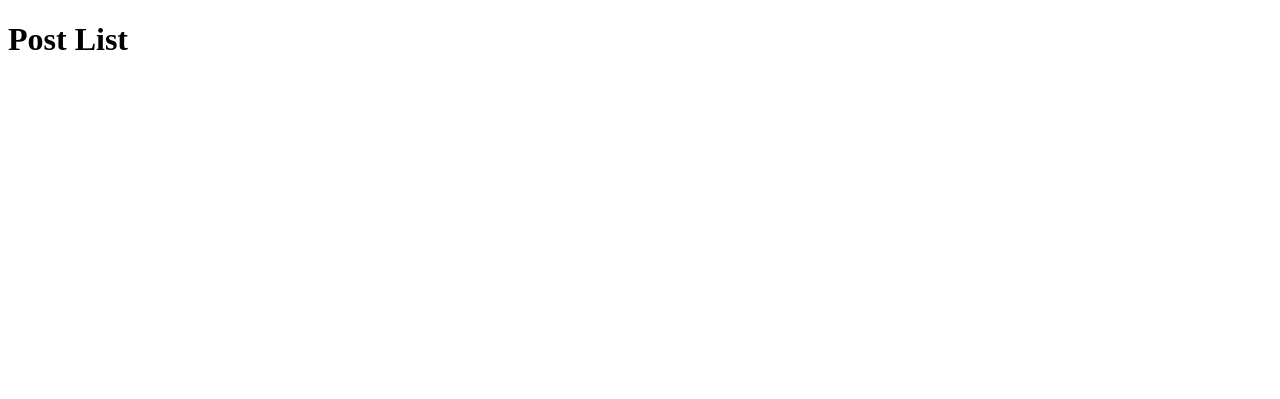
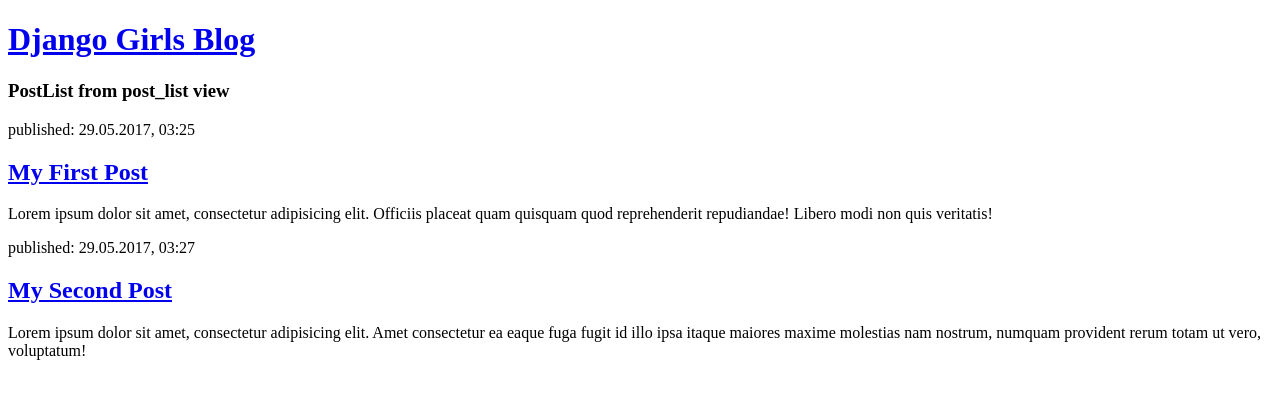
Before and after one commit to juliahwang/DjangoGirls, a Django app: page / in a window 1280 px wide. Before the commit the part shown is almost empty. Shown: the top 399 px of the page. Run offline with Django 3.2, Linux system fonts and the light colour scheme; data that the repository does not hold is empty.

Commit message:
Dynamic Post Query in post_list view

```diff
--- a/django_app/blog/models.py
+++ b/django_app/blog/models.py
@@ -18,7 +18,7 @@ class Post(models.Model):  # models모듈 안에 Model 클래스를 상속받는
     )
 
     def publish(self):
-        self.published_date = timezone.now()
+        self.published_date = timezone.now()   # 발행시간을 현재시각으로 정해주고 저장하는 메소드
         self.save()
 
     def __str__(self):
--- a/django_app/blog/views.py
+++ b/django_app/blog/views.py
@@ -1,7 +1,24 @@
 from django.http import HttpResponse
 from django.shortcuts import render
+from django.utils import timezone
+from .models import Post
+
+# 이럴 경우 같은 폴더 안에 있으므로 상대경로에 써주는 것이 좋다.
 
 # Create your views here.
 def post_list(request):
     # return HttpResponse('<html><body>Post List</body></html>')
-    return render(request, 'blog/post_list.html')  # 특정파일을 읽은 다음 결과를 httpresponse로 넘겨준다
+    # posts변수에 ORM을 이용해서 전체 Post의 리스트(쿼리셋)를 대입
+    # posts = Post.objects.all()
+    # print(posts)
+    # posts변수에 ORM을 사용해서 전달할 쿼리셋이
+    # Post의 published_date가 timezone.now()보다
+    # 작은 값을 가질때만 해당하도록 필터를 사용한다.
+    posts = Post.objects.filter(
+        published_date__lte=timezone.now())
+
+    context = {
+        'title': 'PostList from post_list view',
+        'posts': posts,
+    } # 데이터셋은 딕셔너리 형태로 전달한다.
+    return render(request, 'blog/post_list.html', context=context)  # 특정파일을 가공하여(render) 결과를 httpresponse로 넘겨준다
--- a/django_app/templates/blog/post_list.html
+++ b/django_app/templates/blog/post_list.html
@@ -5,9 +5,36 @@
         <meta name="viewport"
               content="width=device-width, user-scalable=no, initial-scale=1.0, maximum-scale=1.0, minimum-scale=1.0">
         <meta http-equiv="X-UA-Compatible" content="ie=edge">
-    <title>Document</title>
+        <title>Django Girls Blog</title>
     </head>
     <body>
-    <h1>Post List</h1>
+        <div>
+            <h1><a href="#">Django Girls Blog</a></h1>
+            <h3>{{ title }}</h3> <!--django가 변수를 대입할 수 있는 형태-->
+        </div>
+        <div>
+            {% for post in posts %}
+                {{ post }}
+            {% endfor %}
+        </div>
+        {% for post in posts %}
+        <div>
+            <p>published: {{post.published_date }}</p>
+            <h2><a href="#">{{ post.title }}</a></h2>
+            <p>{{ post.author }}</p>
+            <p>{{ post.text }}</p>
+        </div>
+        {% endfor %}
+        <div>
+            <p>published: 29.05.2017, 03:25</p>
+            <h2><a href="#">My First Post</a></h2>
+            <p>Lorem ipsum dolor sit amet, consectetur adipisicing elit. Officiis placeat quam quisquam quod reprehenderit repudiandae! Libero modi non quis veritatis!</p>
+        </div>
+
+        <div>
+            <p>published: 29.05.2017, 03:27</p>
+            <h2><a href="#">My Second Post</a></h2>
+            <p>Lorem ipsum dolor sit amet, consectetur adipisicing elit. Amet consectetur ea eaque fuga fugit id illo ipsa itaque maiores maxime molestias nam nostrum, numquam provident rerum totam ut vero, voluptatum!</p>
+        </div>
     </body>
 </html>
```
Lines whose indentation alone changed are shown as unchanged.
